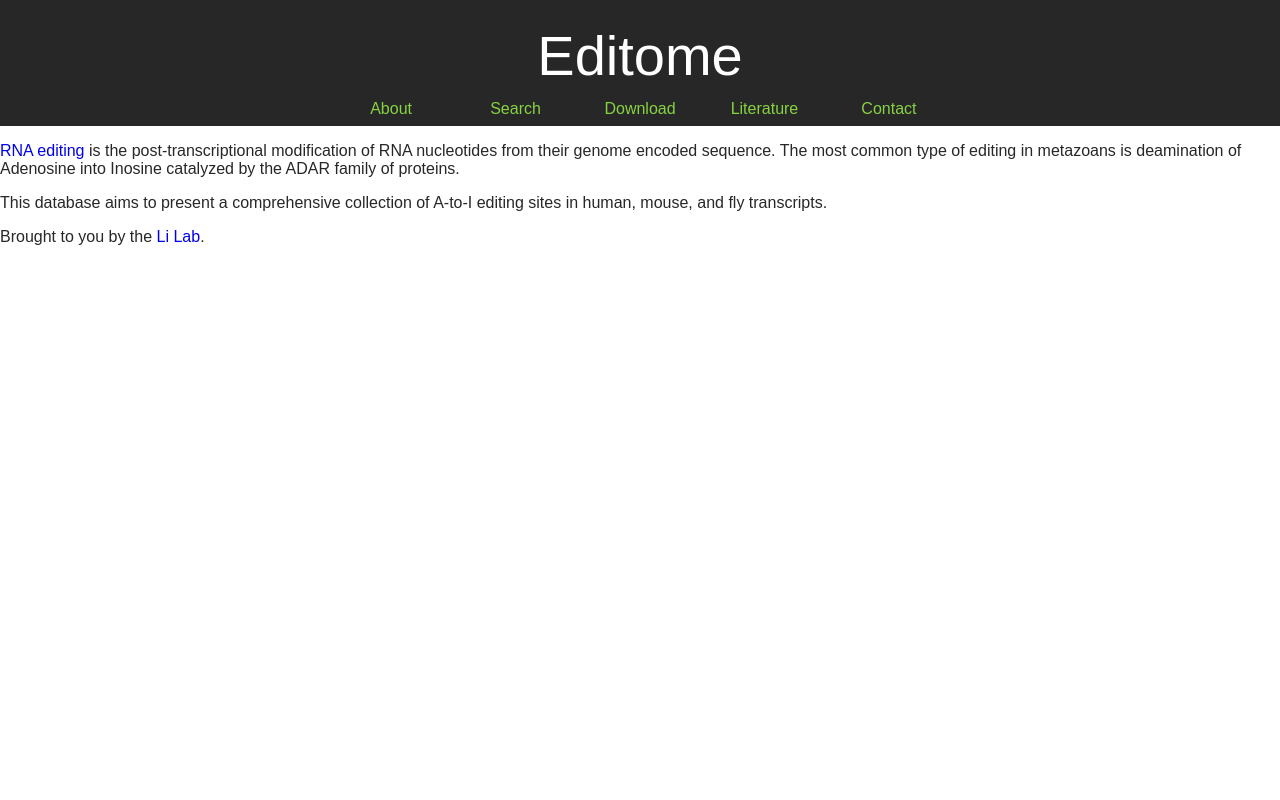
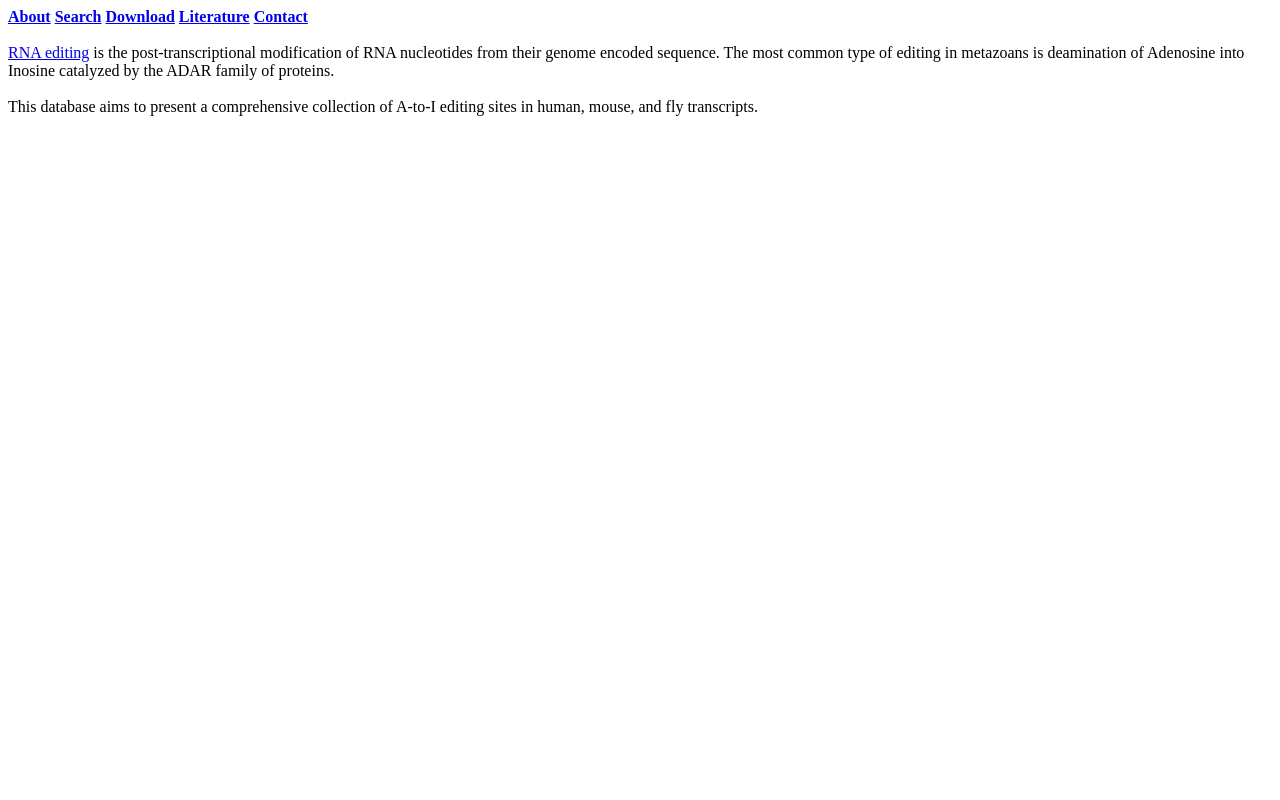
Before and after one commit to triciatricia/editome, a Django app: template templates/about.html in a window 1280 px wide. Run offline with Django 3.2, Linux system fonts and the light colour scheme; the template is opened without the code that fills it, so the values that code supplies are empty.

Commit message:
Initial code from the zip file (to keep the history)

```diff
--- a/editdatabase/static/style.css
+++ /dev/null
@@ -1,46 +0,0 @@
-/* General stylsheet for the editome website. */
-
-body {
-	font: 16px arial,sans-serif;
-	color: #272727;
-	margin: 0px;
-}
-
-a {
-	text-decoration: none;
-}
-
-
-#topbar {
-	background-color: #272727;
-	/*border-bottom: 5px solid #16A521;*/
-	min-width: 960px;
-}
-
-#topbartitle {
-	text-align: center;
-	height: 100px;
-}
-
-#topbartitle h1 {
-	font: 56px arial,sans-serif;
-	color: #FFF;
-	padding-top: 23px;
-	margin-top: 0px;
-}
-
-#nav {
-	padding-bottom: 6px;
-	text-align: center;
-}
-
-#nav li {
-	/*display: inline-block;*/
-}
-
-#nav a {
-	color: #87D341;
-	display: inline-block;
-	width: 120px;
-	height: 20px;
-}
--- a/editdatabase/urls.py
+++ b/editdatabase/urls.py
@@ -1,5 +1,4 @@
 from django.conf.urls import patterns, include, url
-from django.conf import settings
 from editdatabase.views import about, search, download, literature, contact
 
 # Uncomment the next two lines to enable the admin:
@@ -22,8 +21,4 @@ urlpatterns = patterns('',
 
     # Uncomment the next line to enable the admin:
     # url(r'^admin/', include(admin.site.urls)),
-	('^' + settings.STATIC_DIR + '/(?P<path>.*)$',
-		'django.views.static.serve',
-		{ 'document_root': settings.STATIC_ROOT, }
-	),
 )
--- a/templates/about.html
+++ b/templates/about.html
@@ -1,8 +1,11 @@
-{% extends "generic.html" %}
+<html>
+<head>
+	<title>About</title>
+</head>
+<body>
+<a href="http://www.stanford.edu/~gokulr/cgi-bin/django.cgi/about/"><strong>About</strong></a>     <a href="http://www.stanford.edu/~gokulr/cgi-bin/django.cgi/search/"><strong>Search</strong></a>     <a href="http://www.stanford.edu/~gokulr/cgi-bin/django.cgi/download/"><strong>Download</strong></a>     <a href="http://www.stanford.edu/~gokulr/cgi-bin/django.cgi/literature/"><strong>Literature</strong></a>     <a href="http://www.stanford.edu/~gokulr/cgi-bin/django.cgi/contact/"><strong>Contact</strong></a><br><br>
 
-{% block pgtitle %}About{% endblock %}
-
-{% block content %}
-<p><a href="http://en.wikipedia.org/wiki/RNA_editing">RNA editing</a> is the post-transcriptional modification of RNA nucleotides from their genome encoded sequence. The most common type of editing in metazoans is deamination of Adenosine into Inosine catalyzed by the ADAR family of proteins.</p>
-<p>This database aims to present a comprehensive collection of A-to-I editing sites in human, mouse, and fly transcripts. </p>
-{% endblock %}
+<a href="http://en.wikipedia.org/wiki/RNA_editing">RNA editing</a> is the post-transcriptional modification of RNA nucleotides from their genome encoded sequence. The most common type of editing in metazoans is deamination of Adenosine into Inosine catalyzed by the ADAR family of proteins.<br><br>
+This database aims to present a comprehensive collection of A-to-I editing sites in human, mouse, and fly transcripts.
+</body>
+</html>
--- a/templates/generic.html
+++ /dev/null
@@ -1,47 +0,0 @@
-<!DOCTYPE html>
-<html lang="en">
-<head>
-	<link rel="stylesheet" href="{{ STATIC_URL }}style.css" />
-	<title>
-		{% block sitetitle %}Editome: Datatabase of RNA Editing - {% endblock %}
-		{% block pgtitle %}{% endblock %}
-	</title>
-</head>
-
-<body>
-	<div id="topbar">
-		<!-- Contains title and navigation. -->
-		<div id="topbartitle">
-			{% block topbartitle %}
-			<h1>Editome</h1>
-			{% endblock %}
-		</div>
-		<div id="nav">
-			{% block nav %}
-				<a href="/about/">About</a>
-				<a href="/search/">Search</a>
-				<a href="/download/">Download</a>
-				<a href="/literature/">Literature</a>
-				<a href="/contact/">Contact</a>
-			<!--<ul>
-				<li><a href="/about/">About</a></li>
-				<li><a href="/search/">Search</a></li>
-				<li><a href="/download/">Download</a></li>
-				<li><a href="/literature/">Literature</a></li>
-				<li><a href="/contact/">Contact</a></li>
-			</ul>-->
-			{% endblock %}
-		</div>
-	</div>
-	<div id="content">
-		<!-- Main content of each page here. -->
-		{% block content %}{% endblock %}
-	</div>
-	<div id="footer">
-		<!-- Footer for all pages here.-->
-		{% block footer %}
-		<p>Brought to you by the <a href="http://lilab.stanford.edu">Li Lab</a>.</p>
-		{% endblock %}
-	</div>
-</body>
-</html>
```
Also changed, not shown: editdatabase/settings.py (+4 -18 lines), editdatabase/sitelist/style.css (deleted, +0 -24 lines), editdatabase/views.py (+4 -6 lines).
